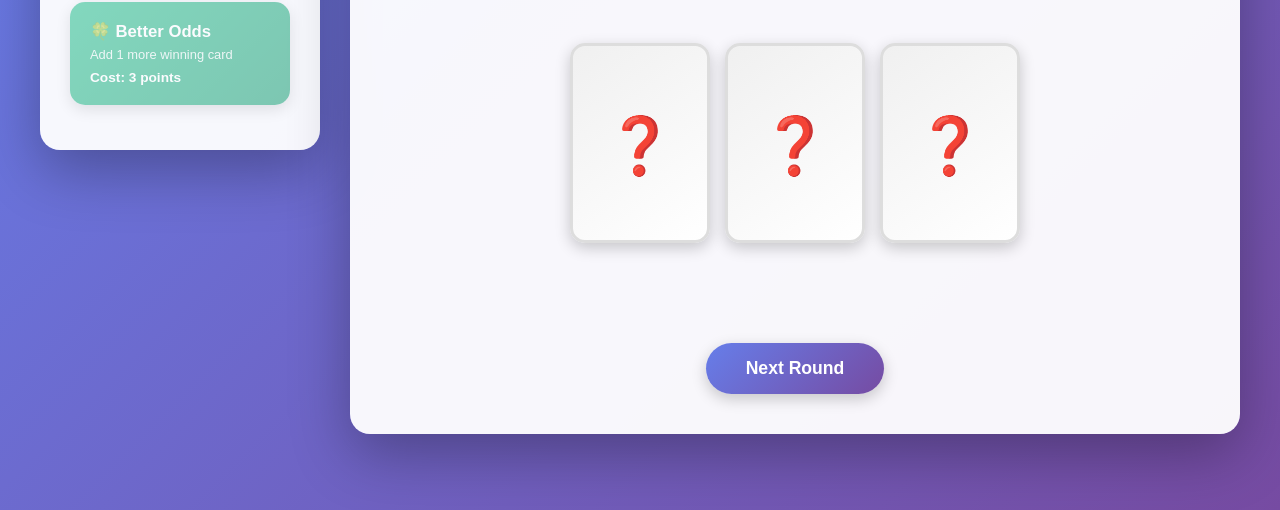
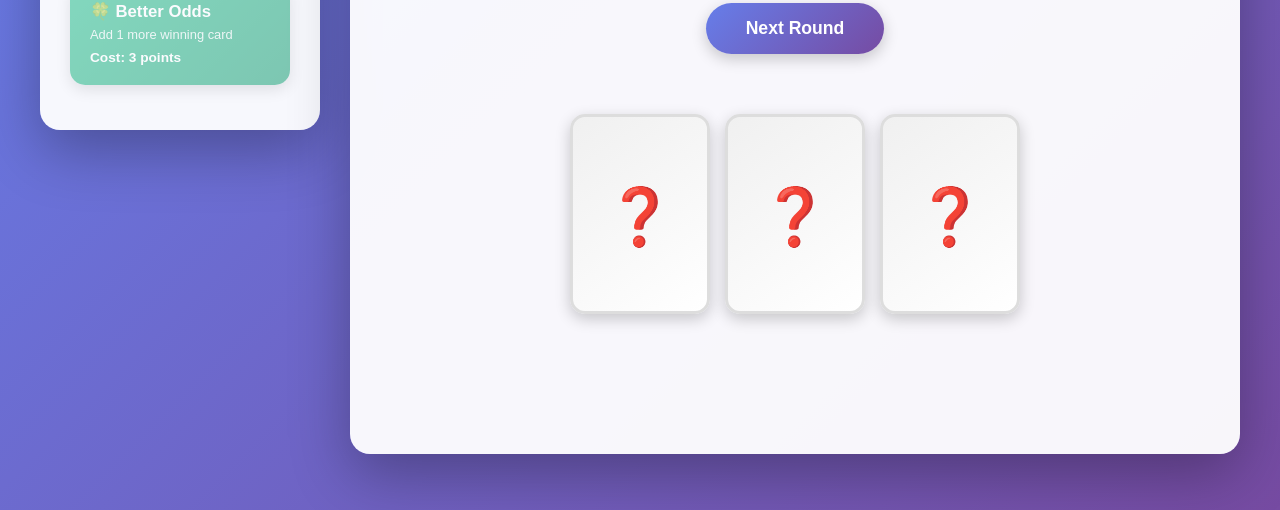
Before and after one commit to zachjrt2/cardpicker, a plain HTML site: page index.html in a window 1280 px wide. Shown: the part 290-800 px from the top of the page. Drawn offline with Linux system fonts and the light colour scheme.

Commit message:
Update index.html

```diff
--- a/index.html
+++ b/index.html
@@ -94,6 +94,29 @@
             margin-top: 8px;
             font-size: 0.9em;
             font-weight: bold;
+        }
+
+        .next-round-btn {
+            background: linear-gradient(135deg, #667eea 0%, #764ba2 100%);
+            color: white;
+            border: none;
+            padding: 15px 40px;
+            font-size: 1.1em;
+            border-radius: 30px;
+            cursor: pointer;
+            transition: all 0.3s ease;
+            box-shadow: 0 5px 15px rgba(0, 0, 0, 0.2);
+            font-weight: bold;
+            margin-bottom: 20px;
+        }
+
+        .next-round-btn:hover {
+            transform: translateY(-2px);
+            box-shadow: 0 7px 20px rgba(0, 0, 0, 0.3);
+        }
+
+        .next-round-btn:active {
+            transform: translateY(0);
         }
 
         .container {
@@ -288,11 +311,11 @@
                 </div>
             </div>
 
+            <button class="next-round-btn" id="nextRoundBtn">Next Round</button>
+
             <div class="cards-container" id="cardsContainer"></div>
 
             <div class="message" id="message"></div>
-
-            <button class="reset-btn" id="resetBtn">Next Round</button>
         </div>
     </div>
 
@@ -303,14 +326,20 @@
         let winningCardIndices = [];
         let gameOver = false;
 
-        const addCardCost = 5;
-        const addWinnerCost = 3;
+        let addCardCost = 5;
+        let addWinnerCost = 3;
+        let addCardPurchases = 0;
+        let addWinnerPurchases = 0;
 
         function updateStats() {
             document.getElementById('score').textContent = score;
             document.getElementById('totalCards').textContent = totalCards;
             document.getElementById('winningCards').textContent = winningCardsCount;
             document.getElementById('pointsPerWin').textContent = totalCards - 2;
+
+            // Update costs display
+            document.getElementById('addCardCost').textContent = addCardCost;
+            document.getElementById('addWinnerCost').textContent = addWinnerCost;
 
             // Update button states
             document.getElementById('addCardBtn').disabled = score < addCardCost;
@@ -397,6 +426,8 @@
             if (score >= addCardCost) {
                 score -= addCardCost;
                 totalCards++;
+                addCardPurchases++;
+                addCardCost = Math.ceil(5 * Math.pow(1.5, addCardPurchases));
                 initRound();
             }
         }
@@ -405,13 +436,15 @@
             if (score >= addWinnerCost && winningCardsCount < totalCards - 1) {
                 score -= addWinnerCost;
                 winningCardsCount++;
+                addWinnerPurchases++;
+                addWinnerCost = Math.ceil(3 * Math.pow(1.5, addWinnerPurchases));
                 initRound();
             }
         }
 
         document.getElementById('addCardBtn').addEventListener('click', buyAddCard);
         document.getElementById('addWinnerBtn').addEventListener('click', buyAddWinner);
-        document.getElementById('resetBtn').addEventListener('click', initRound);
+        document.getElementById('nextRoundBtn').addEventListener('click', initRound);
 
         initRound();
     </script>
```
